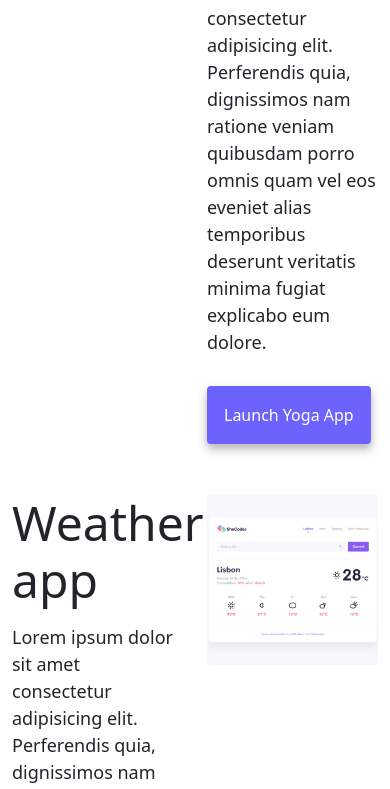
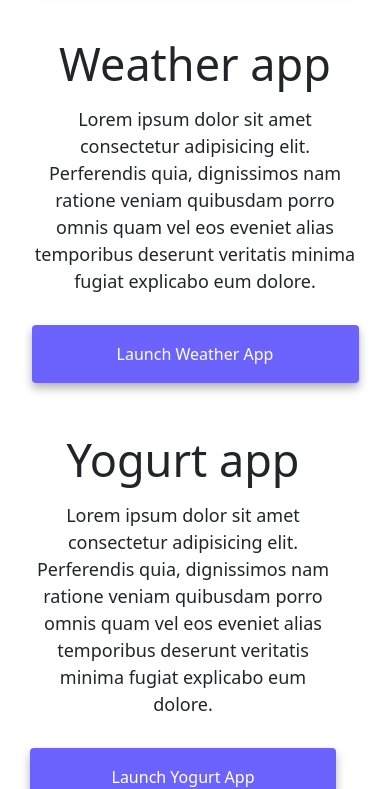
Before and after one commit to Lucienne85/Lucienne-week3-Homework, a plain HTML site: page index.html in a window 390 px wide. Shown: the part 821-1610 px from the top of the page. Drawn offline with nearby package versions, Linux system fonts and the light colour scheme.

Commit message:
Hiding images on small devices

```diff
--- a/index.html
+++ b/index.html
@@ -40,52 +40,52 @@
 <h1>Lucienne de Boer</h1>
 <h3>🇳🇱 Front-end developer, based in Amsterdam</h3>
 <div class="navigation-links">
-    <a href="about.html#contact" class="contact-link">Contact me</a>
-    <a href="about.html" class="about-link">About me</a>
+    <a href="/about.html#contact" class="contact-link">Contact me</a>
+    <a href="/about.html" class="about-link">About me</a>
 </div>
 <div class="container">
     <div class="row">
-        <div class="col-6">
-            <img src="images/yoga.png" class="img-fluid rounded" />
+        <div class="col-6 d-none d-md-block">
+            <img src="images/yoga.png" class="img-fluid rounded d-none d-md-block" alt="yoga app example"/>
         </div>
-        <div class="col-6">
-            <h2>Yoga app</h2>
-            <p>
+        <div class="col-6 app-section">
+            <h2 class="app-title">Yoga app</h2>
+            <p class="app-description">
                 Lorem ipsum dolor sit amet consectetur adipisicing elit. Perferendis
                 quia, dignissimos nam ratione veniam quibusdam porro omnis quam vel
                 eos eveniet alias temporibus deserunt veritatis minima fugiat
                 explicabo eum dolore.
             </p>
-            <a href="#top-of-page" class="btn yoga-button p-3 text-capitalize">Launch yoga app</a>
+            <a href="#top-of-page" class="btn yoga-button p-3 text-capitalize app-button">Launch yoga app</a>
         </div>
     </div>
     <div class="row home-row">
-        <div class="col-6">
-            <h2>Weather app</h2>
-            <p>
+        <div class="col-6 app-section">
+            <h2 class="app-title">Weather app</h2>
+            <p class="app-description">
                 Lorem ipsum dolor sit amet consectetur adipisicing elit. Perferendis
                 quia, dignissimos nam ratione veniam quibusdam porro omnis quam vel
                 eos eveniet alias temporibus deserunt veritatis minima fugiat
                 explicabo eum dolore.
             </p>
-            <a href="#top-of-page" class="btn weather-button p-3 text-capitalize">Launch weather app</a>
+            <a href="#top-of-page" class="btn weather-button p-3 text-capitalize app-button">Launch weather app</a>
         </div>
-        <div class="col-6">
-            <img src="images/weather.png" class="img-fluid rounded" />
+        <div class="col-6 d-none d-md-block">
+            <img src="images/weather.png" class="img-fluid rounded d-none d-md-block"  alt="weather app example"/>
         </div>
         <div class="row home-row">
-            <div class="col-6">
-                <img src="images/yogurt.png" class="img-fluid rounded" />
+            <div class="col-6 d-none d-md-block">
+                <img src="images/yogurt.png" class="img-fluid rounded d-none d-md-block" alt="yogurt app example"/>
             </div>
-            <div class="col-6">
-                <h2>Yogurt app</h2>
-                <p>
+            <div class="col-6 app-section">
+                <h2 class="app-title">Yogurt app</h2>
+                <p class="app-description">
                     Lorem ipsum dolor sit amet consectetur adipisicing elit.
                     Perferendis quia, dignissimos nam ratione veniam quibusdam porro
                     omnis quam vel eos eveniet alias temporibus deserunt veritatis
                     minima fugiat explicabo eum dolore.
                 </p>
-                <a href="#top-of-page" class="btn yogurt-button p-3 text-capitalize">Launch yogurt app</a>
+                <a href="#top-of-page" class="btn yogurt-button p-3 text-capitalize app-button">Launch yogurt app</a>
             </div>
         </div>
     </div>
--- a/src/styles.css
+++ b/src/styles.css
@@ -90,3 +90,25 @@ p {
 .email-link:hover {
   text-decoration: underline;
 }
+
+@media (max-width: 767px) {
+  h1,
+  h2 {
+    font-size: 45px;
+  }
+  .app-title,
+  .app-description {
+    text-align: center;
+  }
+  .app-button {
+    display: block;
+    margin: 0 auto;
+  }
+  .app-section {
+    margin: 0 auto;
+    width: 90%;
+  }
+  .about-image {
+    margin-bottom: 20px;
+  }
+}
```
Also changed, not shown: about.html (+3 -3 lines).
